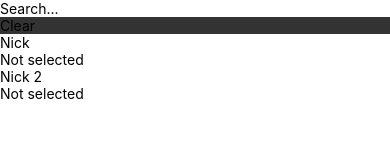
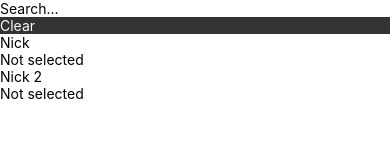
Before and after one commit to Codercise/kic-technical-test, a React Native app: screen / in a window 390 px wide. Shown: the top 160 px of the page. Built offline with nearby package versions, Linux system fonts and the light colour scheme.

Commit message:
Add styles for button text

```diff
--- a/components/MyComponent/MyComponent.tsx
+++ b/components/MyComponent/MyComponent.tsx
@@ -12,8 +12,10 @@ import {
 const styles = StyleSheet.create({
   button: {
     backgroundColor: '#333',
-    color: '#fafafa',
     textAlign: 'center'
+  },
+  buttonText: {
+    color: '#fafafa'
   }
 })
 
@@ -64,7 +66,7 @@ export const MyComponent = (props: MyComponentProps) => {
         onPress={handleClear}
         style={styles.button}
       >
-        <Text>Clear</Text>
+        <Text style={styles.buttonText}>Clear</Text>
       </TouchableOpacity>
       <FlatList
         data={dataSource}
```
